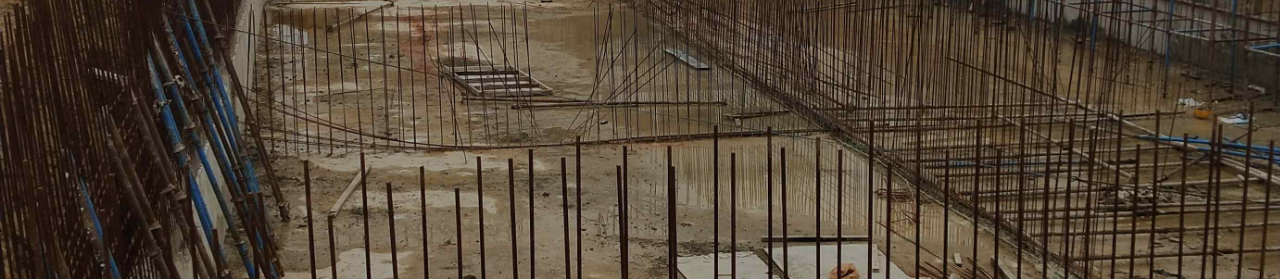
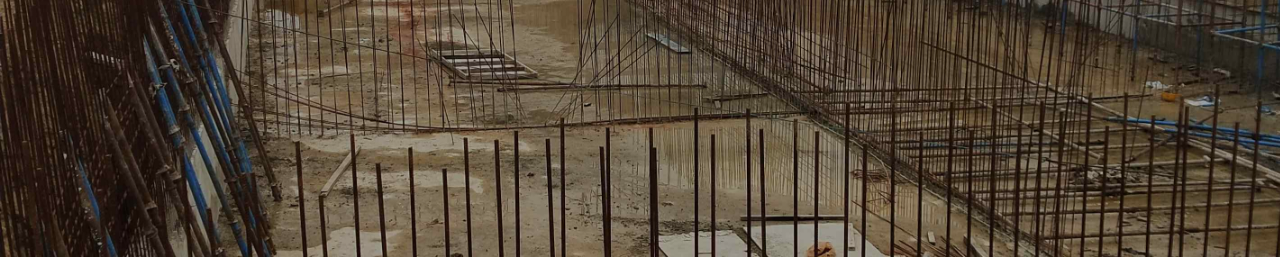
Before and after one commit to adityakumarsahu0707/greenshell, a plain HTML site: page index.html in a window 1280 px wide. Shown: the part 521-800 px from the top of the page. Drawn offline with nearby package versions, Linux system fonts and the light colour scheme; a web font is replaced by a local one.

Commit message:
Update style.css

```diff
--- a/css/style.css
+++ b/css/style.css
@@ -5,11 +5,17 @@
 }
 
 header{
-    width: 100%; height: 100vh;
+    /* width: 100%; height: 100vh; */
+    width: 100%;
+    height: auto;
     background-image: linear-gradient(rgba(0,0,0,0.3),rgba(0,0,0,0.3)),url('../images/bgc2.jpg');
     background-repeat: no-repeat;
     background-size: cover;
 }
+
+.responsive {
+
+  }
 
 /* nav
 {
```
